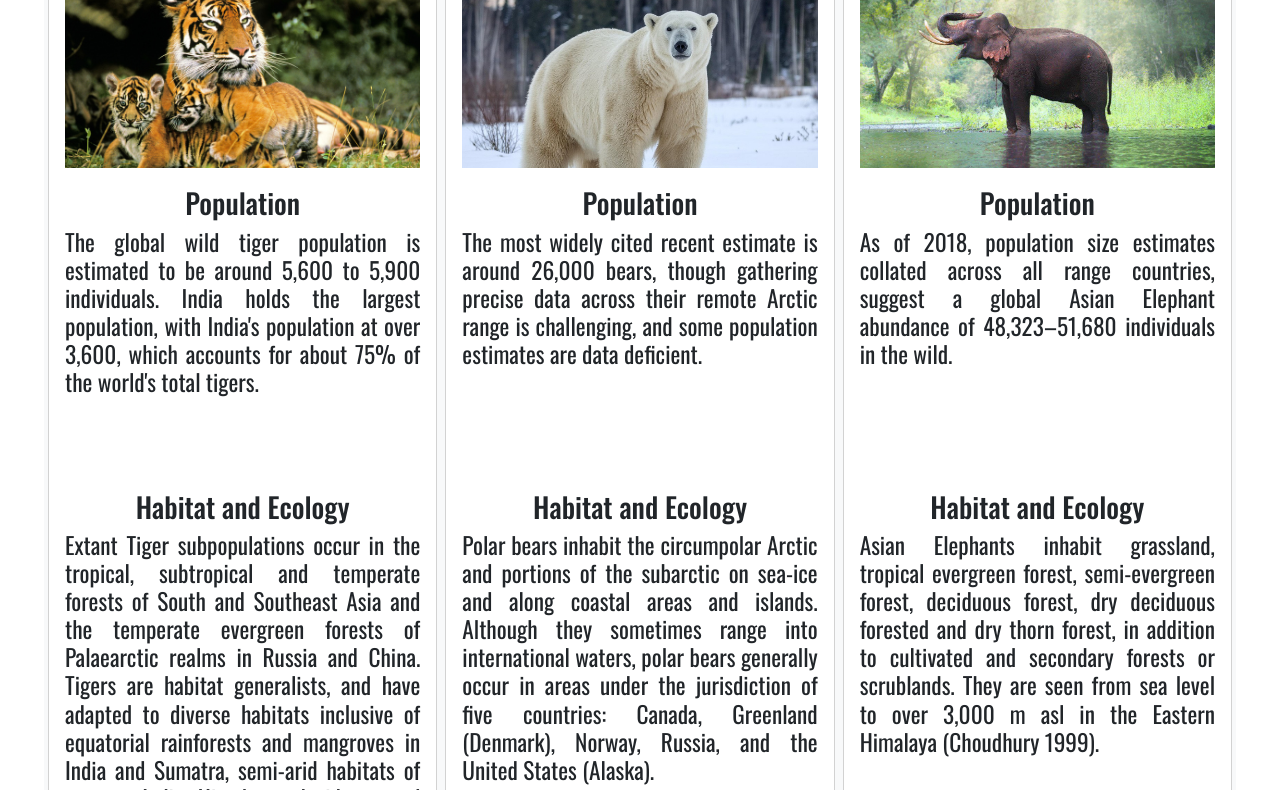
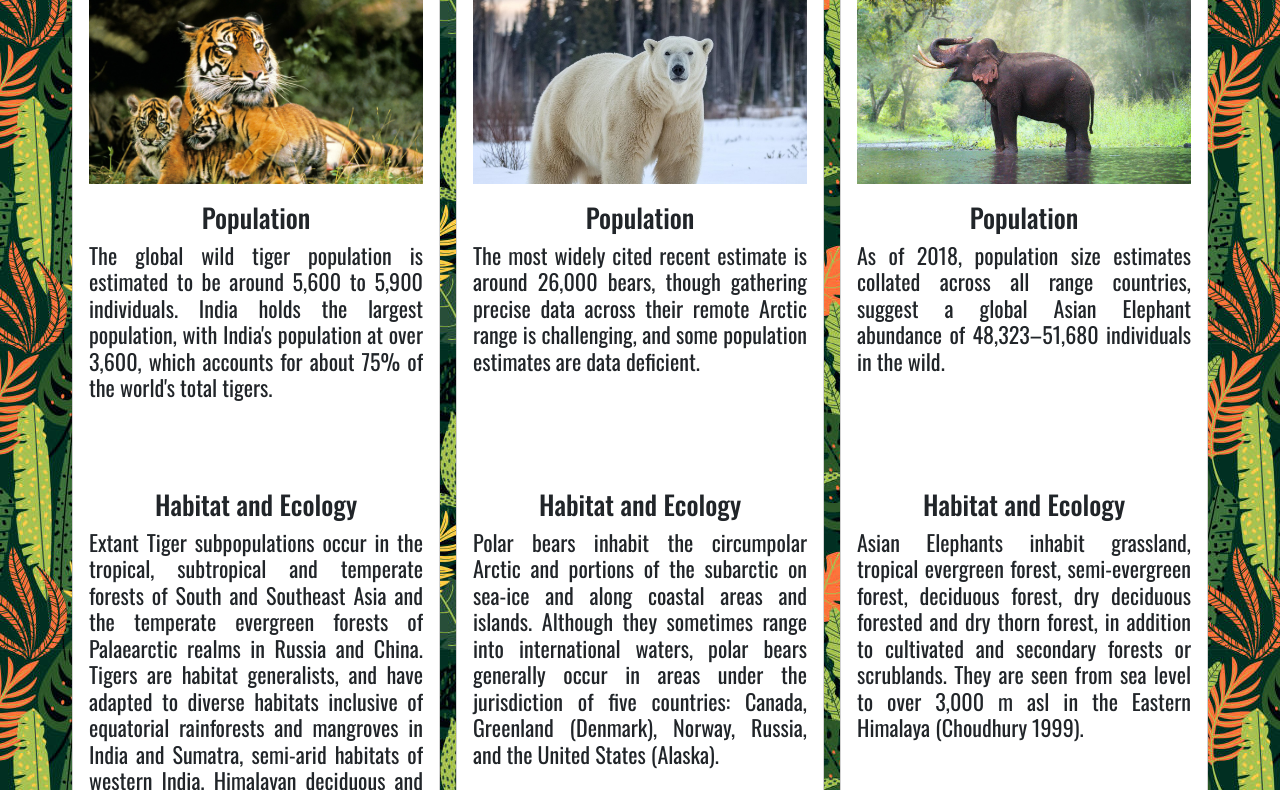
Before and after one commit to stefanzero/responsive-cards-from-template, a plain HTML site: page index.html in a window 1280 px wide. Shown: the part 269-1059 px from the top of the page. Drawn offline with nearby package versions, Linux system fonts and the light colour scheme.

Commit message:
add background image

```diff
--- a/index.html
+++ b/index.html
@@ -12,6 +12,20 @@
       name="og:description"
       content="Responsive web page featuring cards for Endangered Animals"
     >
+    <meta name="og:title" content="Endangered Animals">
+    <meta
+      name="og:image"
+      content="https://stefanzero.github.io/responsive-cards-from-template/assets/page.png"
+    >
+    <meta
+      name="og:url"
+      content="https://stefanzero.github.io/responsive-cards-from-template/"
+    >
+    <meta
+      property="og:image:alt"
+      content="Responsive web page featuring cards for Endangered Animals"
+    >
+    <meta property="og:type" content="website">
     <title>Endangered Animals</title>
     <link rel="preconnect" href="https://fonts.googleapis.com">
     <link rel="preconnect" href="https://fonts.gstatic.com" crossorigin>
@@ -35,8 +49,8 @@
     <header class="bg-dark text-light py-5">
       <h1 class="text-center">Endangered Animals</h1>
     </header>
-    <main class="container-fluid">
-      <section class="row g-3 animals"></section>
+    <main class="container-fluid p-3">
+      <section class="row g-3 p-3" id="animals"></section>
     </main>
     <footer>
       <a
--- a/script.js
+++ b/script.js
@@ -19,7 +19,7 @@ const fetchData = async () => {
 };
 
 const articleHTML = `
-      <article class="bg-light p-1 col-sm-12 col-md-6 col-lg-4 col-xxl-3">
+      <article class="col-sm-12 col-md-6 col-lg-4 col-xxl-3">
         <div class="grid-container">
           <div class="card-grid card p-3">
             <header class="card-header">
--- a/style.css
+++ b/style.css
@@ -3,6 +3,21 @@ body {
     16px Oswald,
     Arial,
     sans-serif;
+  position: relative;
+  background-color: rgba(0, 0, 0, 0);
+}
+body::before {
+  content: "";
+  position: absolute;
+  top: 0;
+  left: 0;
+  width: 100%;
+  height: 100%;
+  background-image: url("./assets/rain-forest-seamless.jpg");
+  background-repeat: repeat;
+  /* opacity: 0.5; */
+  /* filter: saturate(50%); */
+  z-index: -1;
 }
 main {
   max-width: 1200px;
```
Also changed, not shown: assets/page-wide.png (added), assets/rain-forest-seamless.jpg (added), 1 other file.
